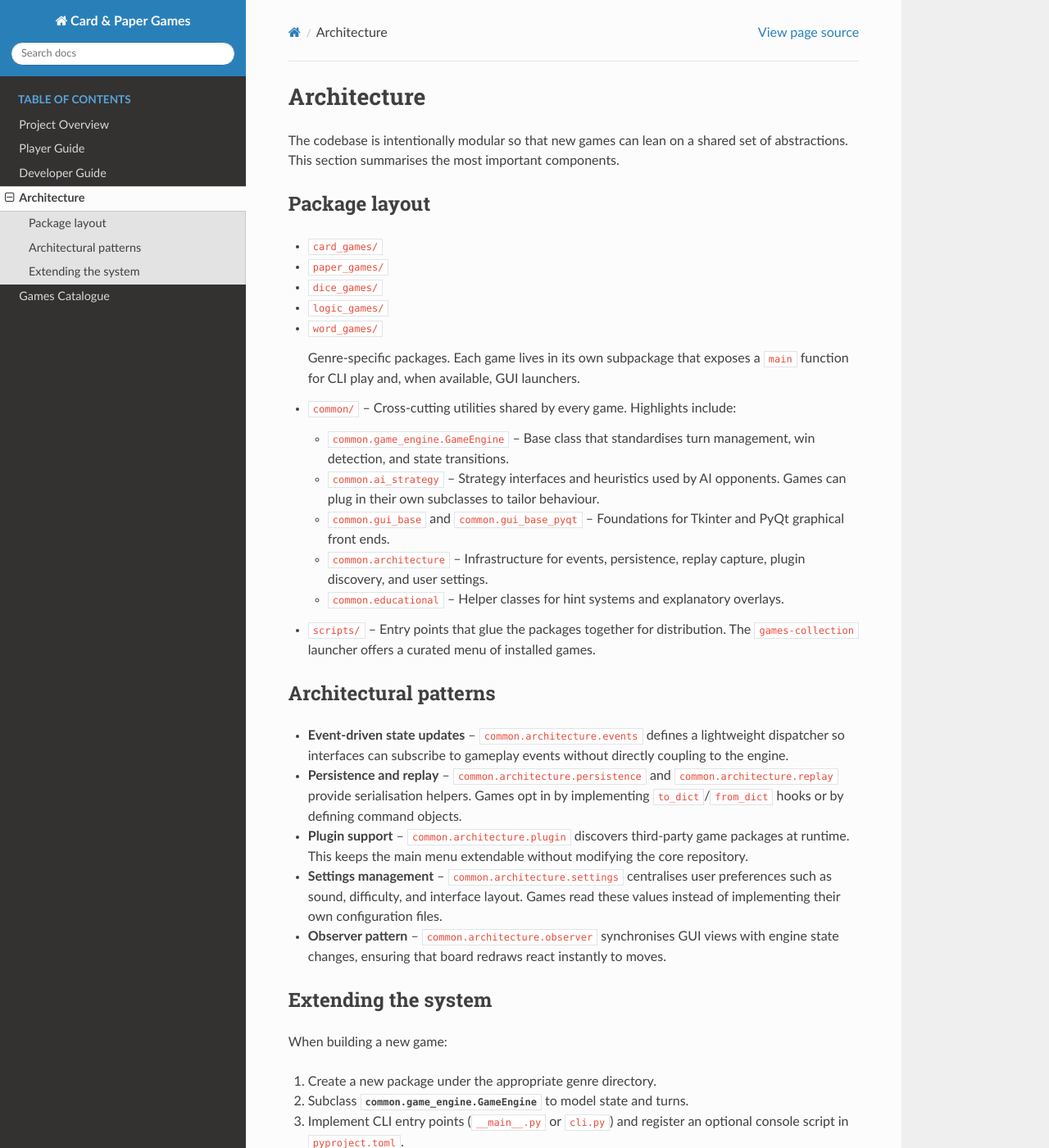
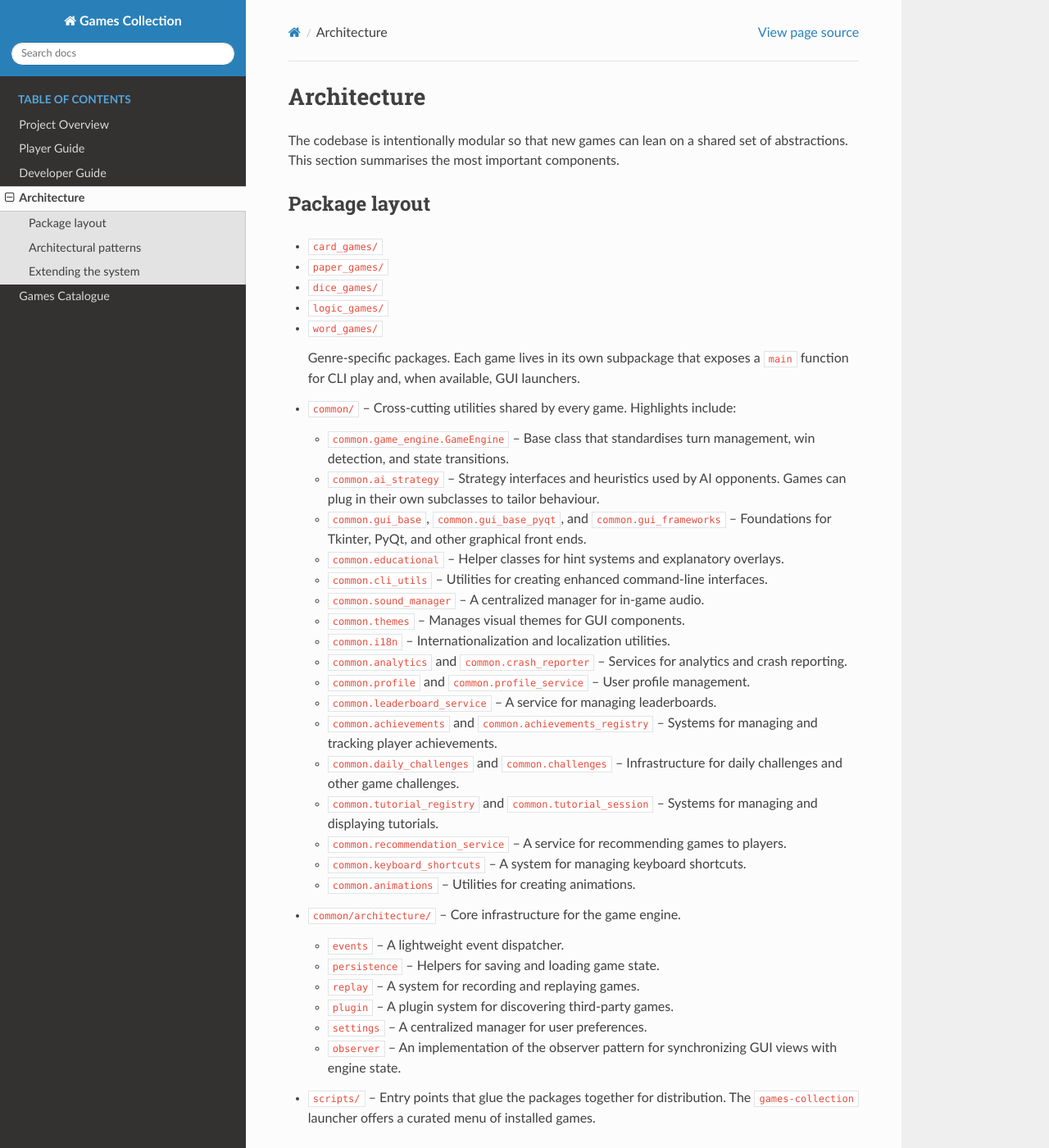
Before and after one commit to saint2706/Games, a Sphinx documentation site: the page built from docs/source/architecture.rst, in a window 1280 px wide and 1400 px high. Shown: the whole window at 82% size. Built offline with Sphinx 7.4.7 and the Read the Docs theme 3.1.0, drawn with Linux system fonts in a browser that asks for light colours.

Commit message:
Docs: Update documentation to reflect current project state
This commit updates the project's documentation to bring it in line with the current state of the codebase.

The following files were modified:
- `docs/source/architecture.rst`: Updated the package layout to include new modules and reorganized the `common/architecture` section for clarity.
- `docs/source/developer_guide.rst`: Simplified the testing command and updated references to `pyproject.toml` for configuration.
- `docs/source/conf.py`: Updated the project name and release version to match the `pyproject.toml` file.

```diff
--- a/docs/source/architecture.rst
+++ b/docs/source/architecture.rst
@@ -23,12 +23,32 @@ Package layout
     management, win detection, and state transitions.
   * ``common.ai_strategy`` – Strategy interfaces and heuristics used by AI
     opponents. Games can plug in their own subclasses to tailor behaviour.
-  * ``common.gui_base`` and ``common.gui_base_pyqt`` – Foundations for Tkinter
-    and PyQt graphical front ends.
-  * ``common.architecture`` – Infrastructure for events, persistence, replay
-    capture, plugin discovery, and user settings.
+  * ``common.gui_base``, ``common.gui_base_pyqt``, and ``common.gui_frameworks`` – Foundations for Tkinter, PyQt, and other graphical front ends.
   * ``common.educational`` – Helper classes for hint systems and explanatory
     overlays.
+  * ``common.cli_utils`` – Utilities for creating enhanced command-line interfaces.
+  * ``common.sound_manager`` – A centralized manager for in-game audio.
+  * ``common.themes`` – Manages visual themes for GUI components.
+  * ``common.i18n`` – Internationalization and localization utilities.
+  * ``common.analytics`` and ``common.crash_reporter`` – Services for analytics and crash reporting.
+  * ``common.profile`` and ``common.profile_service`` – User profile management.
+  * ``common.leaderboard_service`` – A service for managing leaderboards.
+  * ``common.achievements`` and ``common.achievements_registry`` – Systems for managing and tracking player achievements.
+  * ``common.daily_challenges`` and ``common.challenges`` – Infrastructure for daily challenges and other game challenges.
+  * ``common.tutorial_registry`` and ``common.tutorial_session`` – Systems for managing and displaying tutorials.
+  * ``common.recommendation_service`` – A service for recommending games to players.
+  * ``common.keyboard_shortcuts`` – A system for managing keyboard shortcuts.
+  * ``common.animations`` – Utilities for creating animations.
+
+
+- ``common/architecture/`` – Core infrastructure for the game engine.
+
+  * ``events`` – A lightweight event dispatcher.
+  * ``persistence`` – Helpers for saving and loading game state.
+  * ``replay`` – A system for recording and replaying games.
+  * ``plugin`` – A plugin system for discovering third-party games.
+  * ``settings`` – A centralized manager for user preferences.
+  * ``observer`` – An implementation of the observer pattern for synchronizing GUI views with engine state.
 
 - ``scripts/`` – Entry points that glue the packages together for distribution.
   The ``games-collection`` launcher offers a curated menu of installed games.
--- a/docs/source/conf.py
+++ b/docs/source/conf.py
@@ -11,10 +11,10 @@ sys.path.insert(0, os.path.abspath("../.."))
 # -- Project information -----------------------------------------------------
 # https://www.sphinx-doc.org/en/master/usage/configuration.html#project-information
 
-project = "Card & Paper Games"
+project = "Games Collection"
 copyright = "2025, Games Project Contributors"
 author = "Games Project Contributors"
-release = "1.0.0"
+release = "1.6.0"
 
 # -- General configuration ---------------------------------------------------
 # https://www.sphinx-doc.org/en/master/usage/configuration.html#general-configuration
```
Also changed, not shown: docs/source/developer_guide.rst (+4 -6 lines).
